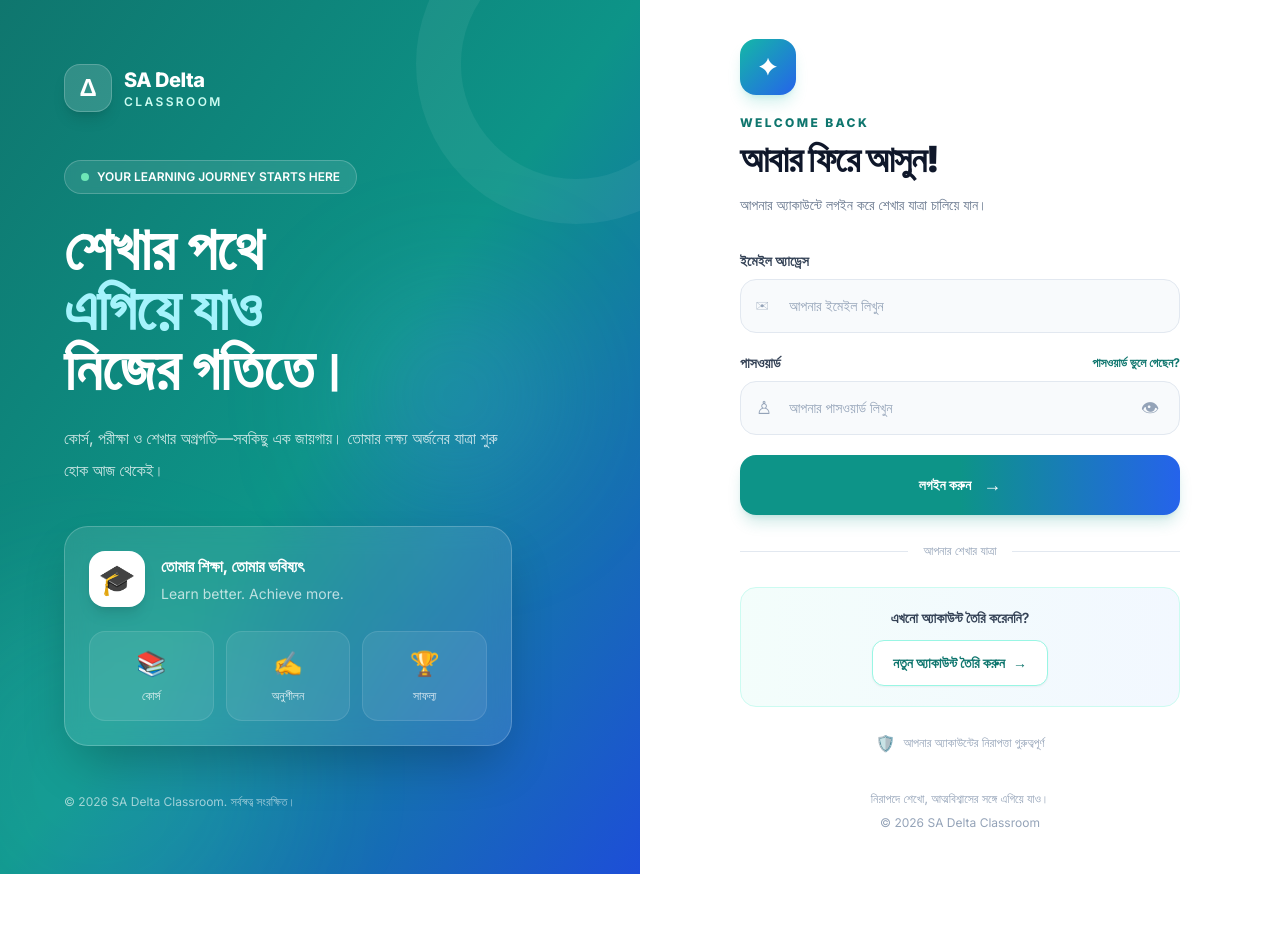
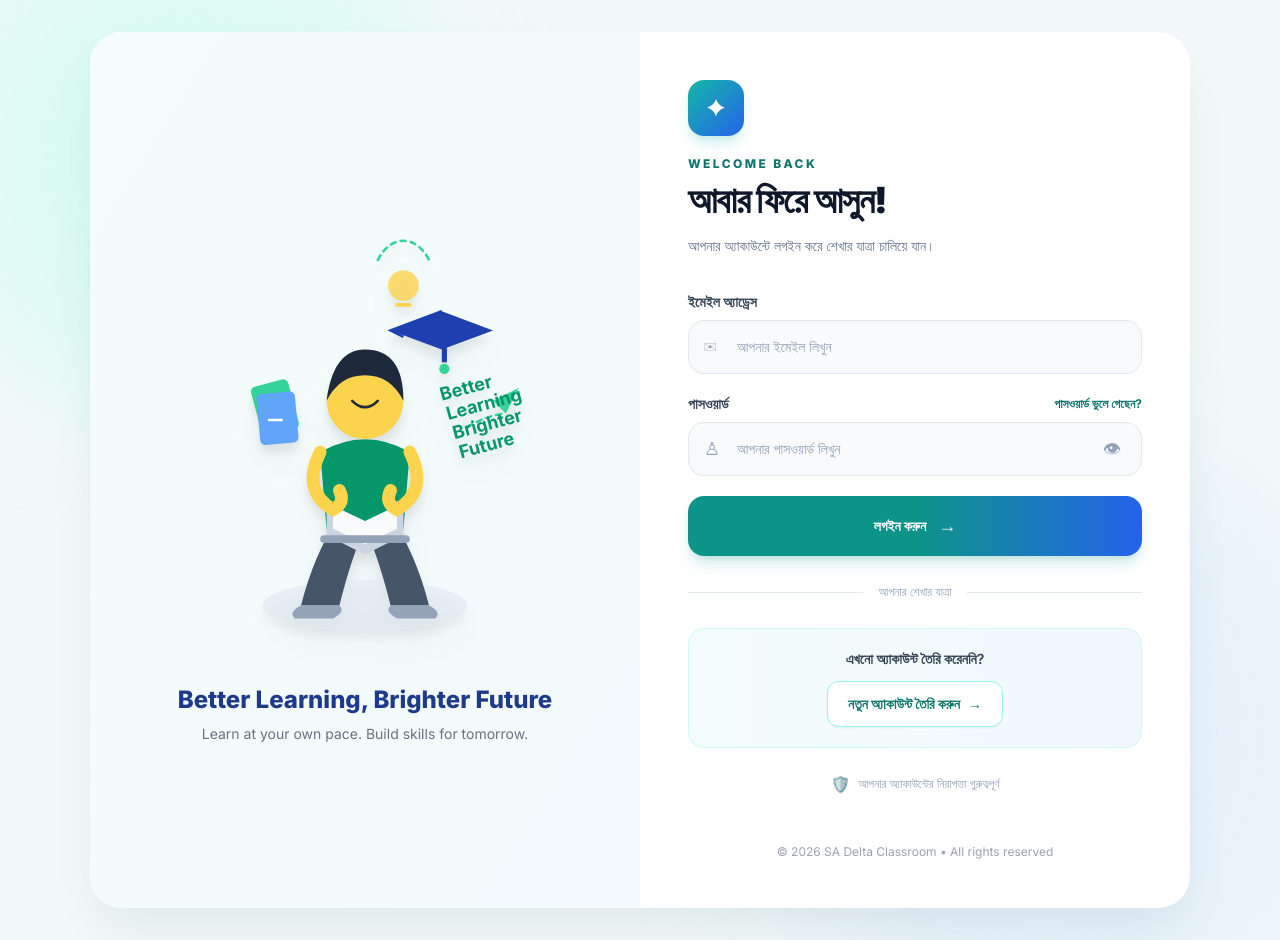
Before and after one commit to shamim22fb-gif/Delta-Classroom-, a Next.js app: page /login in a window 1280 px wide. Before the commit the page ends 874 px from the top, so only its background shows below. Built offline with nearby package versions, Linux system fonts and the light colour scheme.

Commit message:
Refactor AuthLayout component structure and styling

```diff
--- a/src/app/(auth)/layout.tsx
+++ b/src/app/(auth)/layout.tsx
@@ -1,121 +1,101 @@
-
 import Link from "next/link";
 
-export default function AuthLayout({
-  children,
-}: {
-  children: React.ReactNode;
-}) {
+export default function AuthLayout({ children }: { children: React.ReactNode }) {
   return (
-    <main className="min-h-screen bg-white lg:grid lg:grid-cols-2">
-      {/* Left branding panel */}
-      <section className="relative hidden min-h-screen overflow-hidden bg-gradient-to-br from-teal-700 via-teal-600 to-blue-700 p-12 text-white lg:flex lg:flex-col lg:justify-between xl:p-16">
-        <div className="absolute -right-24 -top-24 h-80 w-80 rounded-full border-[45px] border-white/[0.06]" />
-        <div className="absolute -bottom-24 -left-24 h-96 w-96 rounded-full bg-cyan-300/10 blur-3xl" />
-        <div className="absolute right-20 top-1/3 h-52 w-52 rounded-full bg-blue-400/20 blur-3xl" />
+    <div className="min-h-screen flex items-center justify-center bg-[#f2f9f8] p-4 sm:p-8 relative overflow-hidden">
 
-        <Link href="/" className="relative z-10 flex items-center gap-3">
-          <div className="flex h-12 w-12 items-center justify-center rounded-2xl border border-white/20 bg-white/15 text-2xl font-black shadow-lg">
-            Δ
-          </div>
-          <div>
-            <p className="text-xl font-extrabold tracking-tight">
-              SA Delta
-            </p>
-            <p className="text-xs font-semibold tracking-[0.2em] text-teal-100">
-              CLASSROOM
-            </p>
-          </div>
-        </Link>
+      {/* ব্যাকগ্রাউন্ড ডেকোরেটিভ সার্কেল */}
+      <div className="absolute top-[-10%] left-[-5%] w-[500px] h-[500px] bg-teal-100 rounded-full blur-3xl opacity-60"></div>
+      <div className="absolute bottom-[-10%] right-[-5%] w-[600px] h-[600px] bg-blue-100 rounded-full blur-3xl opacity-50"></div>
 
-        <div className="relative z-10 my-12 max-w-xl">
-          <div className="mb-6 inline-flex items-center gap-2 rounded-full border border-white/20 bg-white/10 px-4 py-2 text-xs font-semibold backdrop-blur-sm">
-            <span className="h-2 w-2 rounded-full bg-emerald-300" />
-            YOUR LEARNING JOURNEY STARTS HERE
-          </div>
+      {/* মেইন কার্ড কন্টেইনার */}
+      <div className="relative z-10 w-full max-w-[1100px] bg-white rounded-[2rem] shadow-2xl shadow-teal-900/10 flex overflow-hidden">
 
-          <h1 className="text-4xl font-black leading-[1.25] xl:text-6xl">
-            শেখার পথে
-            <br />
-            <span className="text-cyan-200">এগিয়ে যাও</span>
-            <br />
-            নিজের গতিতে।
-          </h1>
+        {/* বাম দিকের অংশ - ইলাস্ট্রেশন */}
+        <div className="hidden lg:flex lg:w-1/2 bg-[#f8fdfb] relative p-12 flex-col items-center justify-center text-center overflow-hidden">
+          {/* সফট গ্রেডিয়েন্ট শেপ */}
+          <div className="absolute top-0 left-0 w-full h-full bg-gradient-to-br from-teal-50/50 to-blue-50/50"></div>
 
-          <p className="mt-6 max-w-md text-base leading-8 text-white/80">
-            কোর্স, পরীক্ষা ও শেখার অগ্রগতি—সবকিছু এক জায়গায়।
-            তোমার লক্ষ্য অর্জনের যাত্রা শুরু হোক আজ থেকেই।
-          </p>
+          <div className="relative z-10 w-full max-w-sm">
+            {/* মূল SVG ইলাস্ট্রেশন */}
+            <div className="mb-10 w-full flex justify-center">
+              <svg viewBox="0 0 300 350" fill="none" xmlns="http://www.w3.org/2000/svg" className="w-full h-auto drop-shadow-xl">
+                {/* বুল্ব */}
+                <path d="M160 50 C170 30 190 30 200 50" stroke="#34d399" strokeWidth="2" strokeLinecap="round" strokeDasharray="4 4"/>
+                <circle cx="180" cy="70" r="12" fill="#fcd34d" opacity="0.8"/>
+                <path d="M175 85 L185 85" stroke="#fcd34d" strokeWidth="3" strokeLinecap="round"/>
 
-          {/* Illustration card */}
-          <div className="mt-10 max-w-md rounded-3xl border border-white/20 bg-white/10 p-6 shadow-2xl backdrop-blur-md">
-            <div className="flex items-center gap-4">
-              <div className="flex h-14 w-14 items-center justify-center rounded-2xl bg-white text-3xl shadow-lg">
-                🎓
-              </div>
-              <div>
-                <p className="font-bold">তোমার শিক্ষা, তোমার ভবিষ্যৎ</p>
-                <p className="mt-1 text-sm text-white/70">
-                  Learn better. Achieve more.
-                </p>
-              </div>
+                {/* গ্র্যাজুয়েশন ক্যাপ */}
+                <path d="M210 90 L250 105 L210 120 L170 105 Z" fill="#1e40af"/>
+                <rect x="210" y="110" width="4" height="20" fill="#1e40af"/>
+                <circle cx="212" cy="135" r="4" fill="#34d399"/>
+                <path d="M180 110 L170 105 L210 90" stroke="#1e40af" strokeWidth="2"/>
+
+                {/* প্লেন */}
+                <path d="M250 160 L270 150 L260 170 Z" fill="#34d399"/>
+                <path d="M230 180 Q250 170 260 170" stroke="#34d399" strokeWidth="2" strokeDasharray="4 4" strokeLinecap="round"/>
+
+                {/* বই */}
+                <rect x="60" y="150" width="30" height="40" rx="4" fill="#34d399" transform="rotate(-15 60 150)"/>
+                <rect x="65" y="155" width="30" height="40" rx="4" fill="#60a5fa" transform="rotate(-5 65 155)"/>
+                <path d="M75 175 L85 175" stroke="white" strokeWidth="2" strokeLinecap="round"/>
+
+                {/* ছেলে */}
+                {/* ছায়া */}
+                <ellipse cx="150" cy="320" rx="80" ry="20" fill="#e2e8f0" opacity="0.6"/>
+
+                {/* প্যান্ট */}
+                <path d="M130 250 Q110 280 100 320 L130 320 Q140 280 150 260 Z" fill="#475569"/>
+                <path d="M170 250 Q190 280 200 320 L170 320 Q160 280 150 260 Z" fill="#475569"/>
+                <path d="M100 320 L130 320 Q135 325 125 330 L95 330 Q90 325 100 320 Z" fill="#94a3b8"/>
+                <path d="M170 320 L200 320 Q210 325 205 330 L175 330 Q165 325 170 320 Z" fill="#94a3b8"/>
+
+                {/* জ্যাকেট */}
+                <path d="M115 200 Q150 180 185 200 L180 260 Q150 270 120 260 Z" fill="#059669"/>
+
+                {/* ল্যাপটপ */}
+                <path d="M120 240 L150 255 L180 240 L180 265 L150 280 L120 265 Z" fill="#cbd5e1"/>
+                <path d="M125 242 L150 254 L175 242 L175 260 L150 272 L125 260 Z" fill="#f8fafc"/>
+                <rect x="115" y="265" width="70" height="6" rx="3" fill="#94a3b8"/>
+
+                {/* হাত */}
+                <path d="M115 200 Q100 230 125 245 Q135 240 130 230" stroke="#fcd34d" strokeWidth="10" strokeLinecap="round" fill="none"/>
+                <path d="M185 200 Q200 230 175 245 Q165 240 170 230" stroke="#fcd34d" strokeWidth="10" strokeLinecap="round" fill="none"/>
+
+                {/* মাথা */}
+                <circle cx="150" cy="160" r="30" fill="#fcd34d"/>
+                {/* চুল */}
+                <path d="M120 160 Q125 120 150 120 Q180 120 180 160 Q170 140 150 140 Q130 140 120 160 Z" fill="#1e293b"/>
+
+                {/* মুখ */}
+                <path d="M140 160 Q150 170 160 160" stroke="#1e293b" strokeWidth="2" strokeLinecap="round" fill="none"/>
+
+                {/* টেক্সট (কম্পিউটারের মতো) */}
+                <text x="210" y="160" fill="#059669" fontSize="14" fontWeight="bold" transform="rotate(-15 210 160)">Better</text>
+                <text x="215" y="175" fill="#059669" fontSize="14" fontWeight="bold" transform="rotate(-15 215 175)">Learning</text>
+                <text x="220" y="190" fill="#059669" fontSize="14" fontWeight="bold" transform="rotate(-15 220 190)">Brighter</text>
+                <text x="225" y="205" fill="#059669" fontSize="14" fontWeight="bold" transform="rotate(-15 225 205)">Future</text>
+              </svg>
             </div>
 
-            <div className="mt-6 grid grid-cols-3 gap-3">
-              {[
-                ["📚", "কোর্স"],
-                ["✍️", "অনুশীলন"],
-                ["🏆", "সাফল্য"],
-              ].map(([icon, label]) => (
-                <div
-                  key={label}
-                  className="rounded-2xl border border-white/10 bg-white/[0.08] px-2 py-4 text-center"
-                >
-                  <div className="text-2xl">{icon}</div>
-                  <p className="mt-2 text-xs font-medium text-white/85">
-                    {label}
-                  </p>
-                </div>
-              ))}
-            </div>
+            <h2 className="text-2xl font-extrabold text-blue-900 mb-2">
+              Better Learning, Brighter Future
+            </h2>
+            <p className="text-gray-500 text-sm">
+              Learn at your own pace. Build skills for tomorrow.
+            </p>
           </div>
         </div>
 
-        <p className="relative z-10 text-xs text-white/60">
-          © {new Date().getFullYear()} SA Delta Classroom. সর্বস্বত্ব সংরক্ষিত।
-        </p>
-      </section>
-
-      {/* Right form area */}
-      <section className="flex min-h-screen flex-col items-center justify-center bg-[#f8fafc] px-4 py-8 sm:px-8 lg:bg-white xl:px-16">
-        {/* Mobile branding */}
-        <Link
-          href="/"
-          className="mb-9 flex items-center gap-3 lg:hidden"
-        >
-          <div className="flex h-12 w-12 items-center justify-center rounded-2xl bg-gradient-to-br from-teal-500 to-blue-600 text-2xl font-black text-white shadow-lg shadow-teal-500/20">
-            Δ
+        {/* ডান দিকের অংশ - ফর্ম কন্টেইনার */}
+        <div className="w-full lg:w-1/2 p-8 sm:p-12 flex flex-col justify-center">
+          {children}
+          <div className="mt-12 text-center text-xs text-gray-400">
+            &copy; {new Date().getFullYear()} SA Delta Classroom • All rights reserved
           </div>
-          <div>
-            <p className="text-xl font-extrabold text-slate-900">
-              SA Delta
-            </p>
-            <p className="text-xs font-bold tracking-[0.2em] text-teal-700">
-              CLASSROOM
-            </p>
-          </div>
-        </Link>
-
-        <div className="w-full max-w-[440px]">
-          {children}
         </div>
 
-        <p className="mt-8 text-center text-xs leading-6 text-slate-400">
-          নিরাপদে শেখো, আত্মবিশ্বাসের সঙ্গে এগিয়ে যাও।
-          <br />
-          © {new Date().getFullYear()} SA Delta Classroom
-        </p>
-      </section>
-    </main>
+      </div>
+    </div>
   );
 }
```
